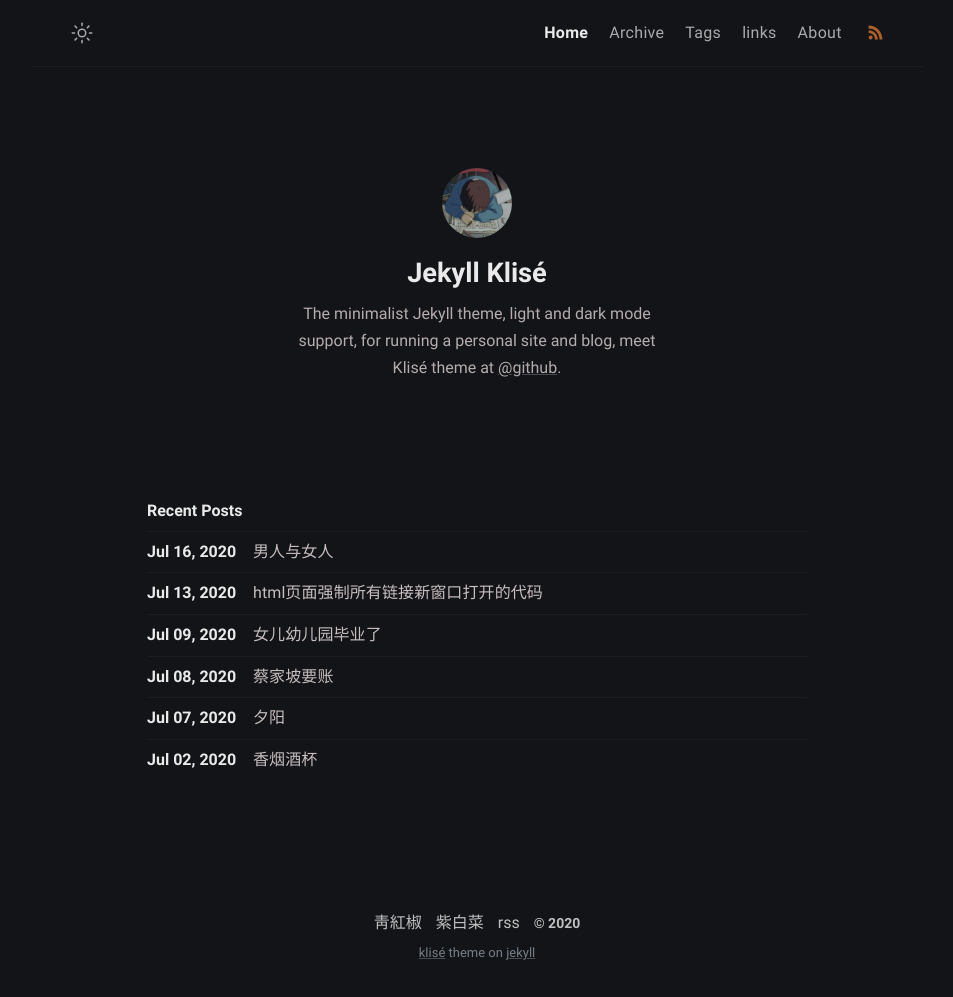
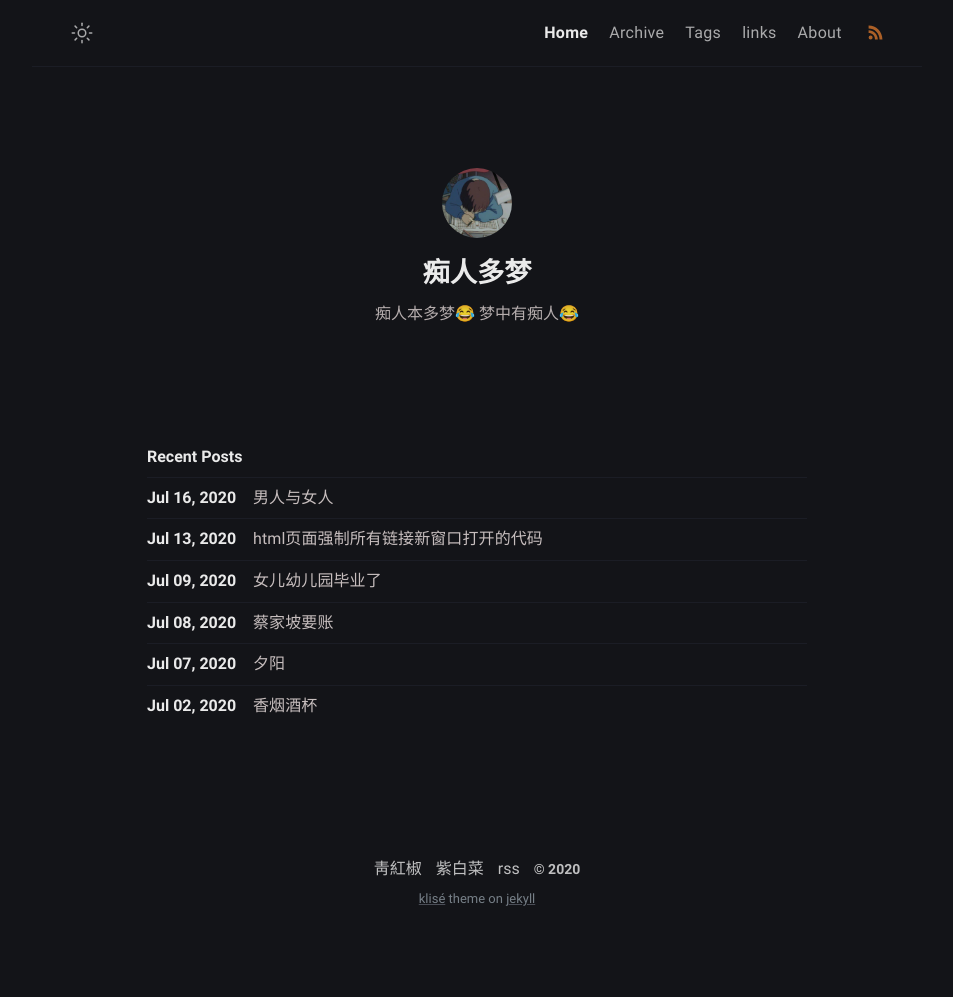
Before and after one commit to YiPianYe/yipianye.github.io, a Jekyll site: the page built from index.md, in a window 1280 px wide. Shown: the whole page, without its empty margins (163-1116 px from the left). Built offline with Jekyll 4.4.1, drawn with Linux system fonts in a browser that asks for light colours; after the commit the page ends 943 px from its top, so only the background shows below that.

Commit message:
Update _config.yml

```diff
--- a/_config.yml
+++ b/_config.yml
@@ -1,9 +1,9 @@
 # Site settings
-title: Klise Theme # site title
+title: 痴人多梦 # site title
 description: >- # site description
   He's writing in Bahasa about web technology and experience as a journal
   for documentation things that he learned, meet him <a href="https://github.com/piharpi" target="_blank" rel="noopener">@github</a>.
-lang: en-US # default lang
+lang: zh-Hans # default lang
 timezone: Asia/Jakarta # set your timezone
 image: assets/img/ogp.png # This image used for Open Graph more info https://ogp.me/
 repo: https://github.com/piharpi/jekyll-klise # site repo [optional]
@@ -11,10 +11,10 @@ mode: dark # default theme "dark" | "light"
 
 # Profile settings
 author:
-  name: Jekyll Klisé # author name
-  bio: >- # tell to the world
-    The minimalist Jekyll theme, light and dark mode support, for running a personal site and blog,
-    meet Klisé theme at <a href="https://github.com/piharpi/jekyll-klise" target="_blank" rel="noopener">@github</a>.
+  name: 痴人多梦  # 主标题
+  bio: >- # 副标题
+    痴人本多梦😂
+    梦中有痴人😂
   username: username # general username
   github: github_username # github username
   twitter: twitter_username # twitter username
```
